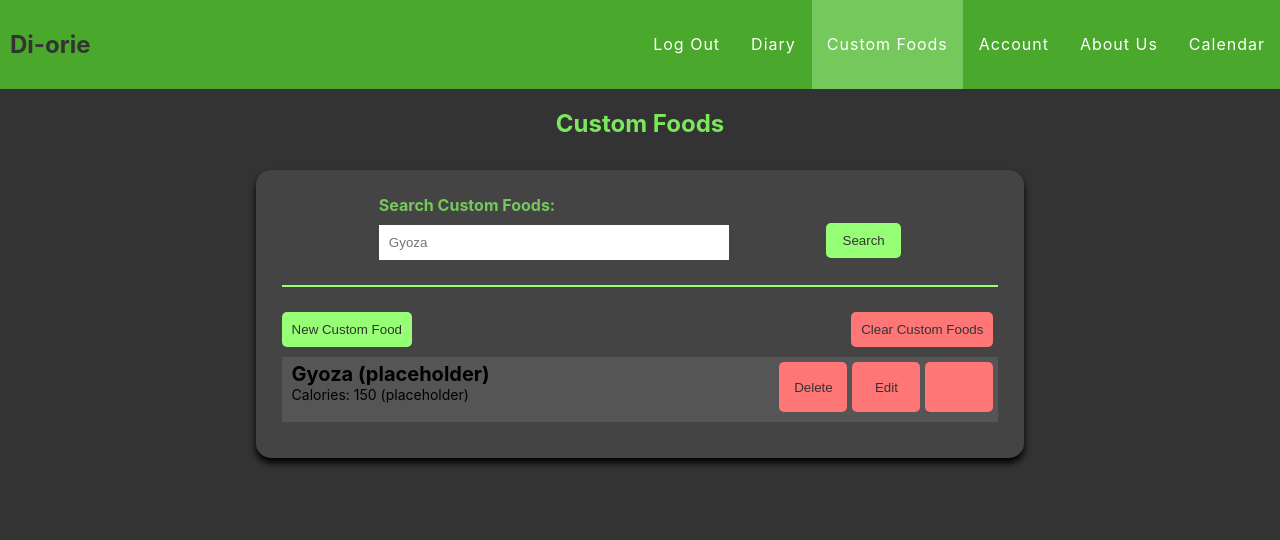
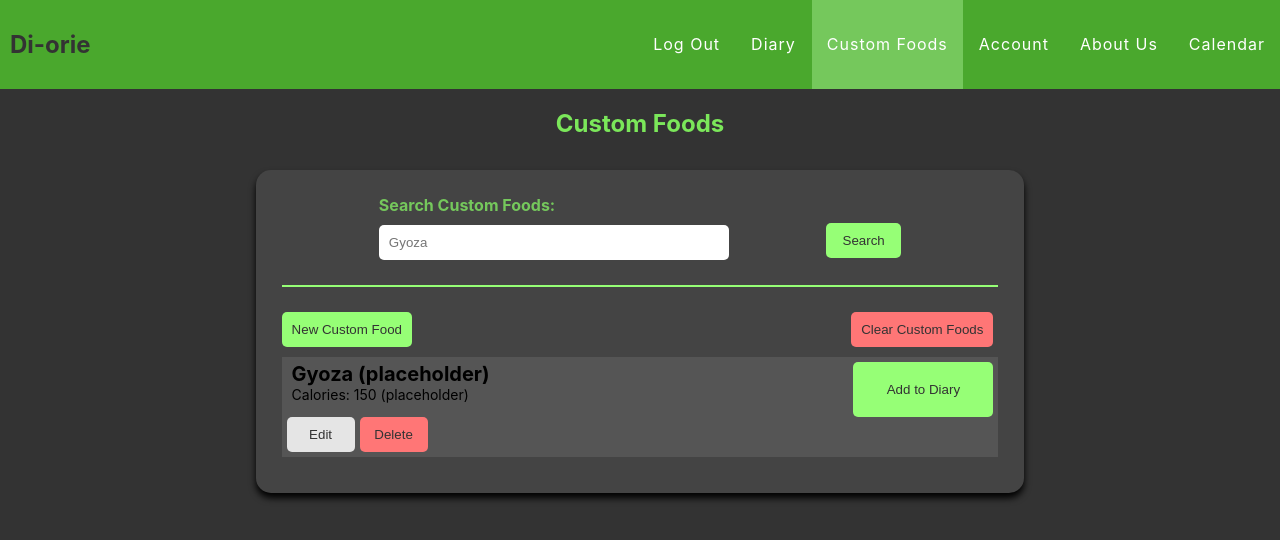
Before and after one commit to zpdoss/Macro-Tracker-Frontend, a React (Vite) app: page /Recipes in a window 1280 px wide. Shown: the top 540 px of the page. Built offline with nearby package versions, Linux system fonts and the light colour scheme.

Commit message:
Updated Diary and Custom food Page

```diff
--- a/src/components/Account.tsx
+++ b/src/components/Account.tsx
@@ -112,9 +112,13 @@ function Account()
                 <input type="text" id="registerInput" placeholder="150" onChange={handleSetCarbs}/><span id="accntInputSpan">
                 <input type="text" id="registerInput" placeholder="70" onChange={handleSetFats}/></span><br />
 
-                <input type="submit" id="loginButtons" className="buttons" value = "Save"
+                <input type="submit" id="accntButtons" className="buttons" value = "Save"
                 onClick={enterInfo} />
                 <span id="InfoRestult">{message}</span>
+
+                <input type="submit" id="accntButtons" className="buttons" value = "Edit" onClick={enterInfo}/>
+
+                <input type="submit" id="accntButtons" className="buttons" value = "Delete" onClick={enterInfo}/>
 
                 <input type="submit" id="loginButtons" className="buttons" value = "Reset Password"
                 onClick={resetPass} />
--- a/src/components/Diary.tsx
+++ b/src/components/Diary.tsx
@@ -13,6 +13,11 @@ function Diary()
         setMacroModal(!macroModal)
     }
 
+    const [addFoodModal, setAddFoodModal] = useState(false);
+    const toggleAddFoodModal = () => {
+        setAddFoodModal(!addFoodModal)
+    }
+
     return(
         <>
             <div className="diary">
@@ -22,7 +27,7 @@ function Diary()
                     <div className="diaryInput">
                         <div className="diaryItem">
                             <label>Search Food Database:</label>
-                            <input type="text" placeholder="Apple"/>
+                            <input className="search" type="text" placeholder="Apple"/>
                         </div>
 
                         <div className="diaryItem">
@@ -65,9 +70,9 @@ function Diary()
                         )}
 
 
-                        <button onClick={toggleFoodModal} className="secondaryBtn">Add Custom Food</button>
+                        <button onClick={toggleAddFoodModal} className="secondaryBtn">Add Custom Food</button>
 
-                        {foodModal && (
+                        {addFoodModal && (
                             <div className="modal">
                                 <div onClick={toggleFoodModal} className="overlay"></div>
                                 <div className="modal-content">
@@ -89,35 +94,56 @@ function Diary()
                                     <input type="text" id="modalInput" placeholder="15" /><span id="modalInputSpan">
                                     <input type="text" id="modalInput" placeholder="25" /></span><br />
 
-                                    <button className="modalClose" onClick={toggleFoodModal}>
+                                    <button className="modalClose" onClick={toggleAddFoodModal}>
                                     CLOSE
                                     </button>
 
-                                    <button className="modalFoodBtn" onClick={toggleFoodModal}>
+                                    <button className="modalFoodBtn" onClick={toggleAddFoodModal}>
                                         Add Custom Food
                                     </button>
                                 </div>
                             </div>
                         )}
 
+                        <button className="clearBtn">Clear Diary</button>
                     </div>
 
                     <div className="foodList">
-                        <div className="foodListHeader">
-                            <h3>Foods</h3>
-                            <p>Calories</p>
-                            <p>Protien(g)</p>
-                            <p>Carbs(g)</p>
-                            <p>Fat(g)</p>
-                            <button className="clearBtn">Clear</button>
-                        </div>
                         <div className="foodListItem">
-                            <span><h3>apple</h3></span>
-                            <span><p>100</p></span>
-                            <span><p>10</p></span>
-                            <span><p>20</p></span>
-                            <span><p>5</p></span>
-                            <button className="clearBtn">Delete</button>
+                            <div onClick={toggleFoodModal} >
+                                <h3 className="FoodName">Apple (placeholder)</h3>
+                                <p className="FoodCals">Calories: 10(placeholder)</p>
+
+                                {foodModal && (
+                                    <div className="modal">
+                                        <div onClick={toggleFoodModal} className="overlay"></div>
+                                        <div className="modal-content">
+                                        <h2 className="modalHeader">*Custom Food Name*</h2>
+
+                                            <h3 className="modalSubHeader">Calories:</h3>
+                                            <label htmlFor="Calories">*display cals*</label><br/>
+
+                                            <h3 className="modalSubHeader">Protien:</h3>
+                                            <label htmlFor="Pro">*display pro*</label><br/>
+
+                                            <h3 className="modalSubHeader">Carbohydrates:</h3>
+                                            <label htmlFor="Carb">*display carb*</label><br/>
+
+                                            <h3 className="modalSubHeader">Fats:</h3>
+                                            <label htmlFor="Fat">*display fat*</label><br/>
+
+                                            <button className="modalClose" onClick={toggleFoodModal}>
+                                            CLOSE
+                                            </button>
+
+                                        </div>
+                                    </div>
+                                )}
+                            </div>
+
+                            <div>
+                                <button className="diaryDeleteBtn">Delete</button>
+                            </div>
                         </div>
                     </div>
                 </div>
--- a/src/components/Recipes.tsx
+++ b/src/components/Recipes.tsx
@@ -9,9 +9,9 @@ function Recipes()
         setFoodModal(!foodModal)
     }
 
-    const [macroModal, setMacroModal] = useState(false);
-    const toggleMacroModal = () => {
-        setMacroModal(!macroModal)
+    const [addFoodModal, setAddFoodModal] = useState(false);
+    const toggleAddFoodModal = () => {
+        setAddFoodModal(!addFoodModal)
     }
 
     return(
@@ -23,7 +23,7 @@ function Recipes()
                     <div className="diaryInput">
                         <div className="diaryItem">
                             <label>Search Custom Foods:</label>
-                            <input type="text" placeholder="Gyoza"/>
+                            <input className="search" type="text" placeholder="Gyoza"/>
                         </div>
 
                         <div className="diaryItem">
@@ -34,13 +34,13 @@ function Recipes()
 
                     <div className="diaryBtnArea">
 
-                        <button onClick={toggleFoodModal} className="secondaryBtn">New Custom Food</button>
+                        <button onClick={toggleAddFoodModal} className="secondaryBtn">New Custom Food</button>
 
                         <button className="clearBtn">Clear Custom Foods</button>
 
-                        {foodModal && (
+                        {addFoodModal && (
                             <div className="modal">
-                                <div onClick={toggleFoodModal} className="overlay"></div>
+                                <div onClick={toggleAddFoodModal} className="overlay"></div>
                                 <div className="modal-content">
                                     <h2>Add Custom Food Here:</h2>
                                     <label htmlFor="foodName">Custom Food:</label><br />
@@ -60,11 +60,11 @@ function Recipes()
                                     <input type="text" id="modalInput" placeholder="15" /><span id="modalInputSpan">
                                     <input type="text" id="modalInput" placeholder="25" /></span><br />
 
-                                    <button className="modalClose" onClick={toggleFoodModal}>
+                                    <button className="modalClose" onClick={toggleAddFoodModal}>
                                     CLOSE
                                     </button>
 
-                                    <button className="modalFoodBtn" onClick={toggleFoodModal}>
+                                    <button className="modalFoodBtn" onClick={toggleAddFoodModal}>
                                         Add Custom Food
                                     </button>
                                 </div>
@@ -75,13 +75,15 @@ function Recipes()
 
                     <div className="customFoodList">
                         <div className="customListItem">
-                            <div onClick={toggleMacroModal} >
+                            <div onClick={toggleFoodModal} >
                                 <h3 className="customFoodName">Gyoza (placeholder)</h3>
                                 <p className="customFoodCals">Calories: 150 (placeholder)</p>
+                                <button className="editBtn">Edit</button>
+                                <button className="listBtn">Delete</button>
 
-                                {macroModal && (
+                                {foodModal && (
                                     <div className="modal">
-                                        <div onClick={toggleMacroModal} className="overlay"></div>
+                                        <div onClick={toggleFoodModal} className="overlay"></div>
                                         <div className="modal-content">
                                         <h2 className="modalHeader">*Custom Food Name*</h2>
 
@@ -97,7 +99,7 @@ function Recipes()
                                             <h3 className="modalSubHeader">Fats:</h3>
                                             <label htmlFor="Fat">*display fat*</label><br/>
 
-                                            <button className="modalClose" onClick={toggleMacroModal}>
+                                            <button className="modalClose" onClick={toggleFoodModal}>
                                             CLOSE
                                             </button>
 
@@ -107,10 +109,7 @@ function Recipes()
                             </div>
 
                             <div>
-                                <button className="listBtn"></button>
-                                <button className="listBtn">Edit</button>
-                                <button className="listBtn">Delete</button>
-
+                                <button className="toDiaryBtn">Add to Diary</button>
                             </div>
                         </div>
 
--- a/src/index.css
+++ b/src/index.css
@@ -307,6 +307,18 @@ body {
   margin-top: 5px;
 }
 
+#accntButtons{
+  margin-top: 10px;
+  width: 33.3%;
+  background-color: #ffffff;
+  color: #080710;
+  padding: 15px 0;
+  font-size: 15px;
+  font-weight: 600;
+  border-radius: 10px;
+  cursor: pointer;
+}
+
 /*Diary Page*/
 .diaryWrap{
   background-color: #444444;
@@ -417,25 +429,30 @@ body {
   background-color: #555555;
   display: flex;
   justify-content: space-between;
-  padding: 25px;
   padding-top: 5px;
   padding-bottom: 5px;
   margin-bottom: 10px;
 
 }
-
-.foodListHeader{
-  background-color: #75c85c;
-  display: flex;
-  justify-content: space-between;
-  padding: 25px;
-  padding-top: 5px;
-  padding-bottom: 5px;
-
+.FoodName{
+  font-size: 20px;
+  margin: 0px;
+  margin-left: 10px;
+  border-radius: 10px;
+  cursor: pointer;
 }
 
-/*Custom Foods*/
-.listBtn{
+.FoodName:hover{
+  background-color: #666666;
+}
+
+.FoodCals{
+  font-size: 14px;
+  margin-top: 0px;
+  margin-left: 10px;
+}
+
+.diaryDeleteBtn{
   float: right;
   background-color: #ff7676;
   color: #333333;
@@ -445,11 +462,70 @@ body {
   width: 68px;
   padding: 10px;
   margin-right: 5px;
-  height: 50px;
+  height: 55px;
+}
+
+.diaryDeleteBtn:hover{
+  background-color: #c55252;
+  text-decoration: underline;
+}
+
+.search{
+  border-radius: 5px;
+}
+
+/*Custom Foods*/
+.listBtn{
+  float: left;
+  background-color: #ff7676;
+  color: #333333;
+  border: none;
+  border-radius: 5px;
+  cursor: pointer;
+  width: 68px;
+  padding: 10px;
+  margin-left: 5px;
+  height: fit-content;
 }
 
 .listBtn:hover{
   background-color: #c55252;
+  text-decoration: underline;
+}
+
+.editBtn{
+  float: left;
+  background-color: #e5e5e5;
+  color: #333333;
+  border: none;
+  border-radius: 5px;
+  cursor: pointer;
+  width: 68px;
+  padding: 10px;
+  margin-left: 5px;
+  height: fit-content;
+}
+
+.editBtn:hover{
+  background-color: #d4d4d4;
+  text-decoration: underline;
+}
+
+.toDiaryBtn{
+  float: left;
+  background-color: #96ff76;
+  color: #333333;
+  border: none;
+  border-radius: 5px;
+  cursor: pointer;
+  width: 140px;
+  padding: 10px;
+  margin-right: 5px;
+  height: 55px;
+}
+
+.toDiaryBtn:hover{
+  background-color: #75c85c;
   text-decoration: underline;
 }
 
```
